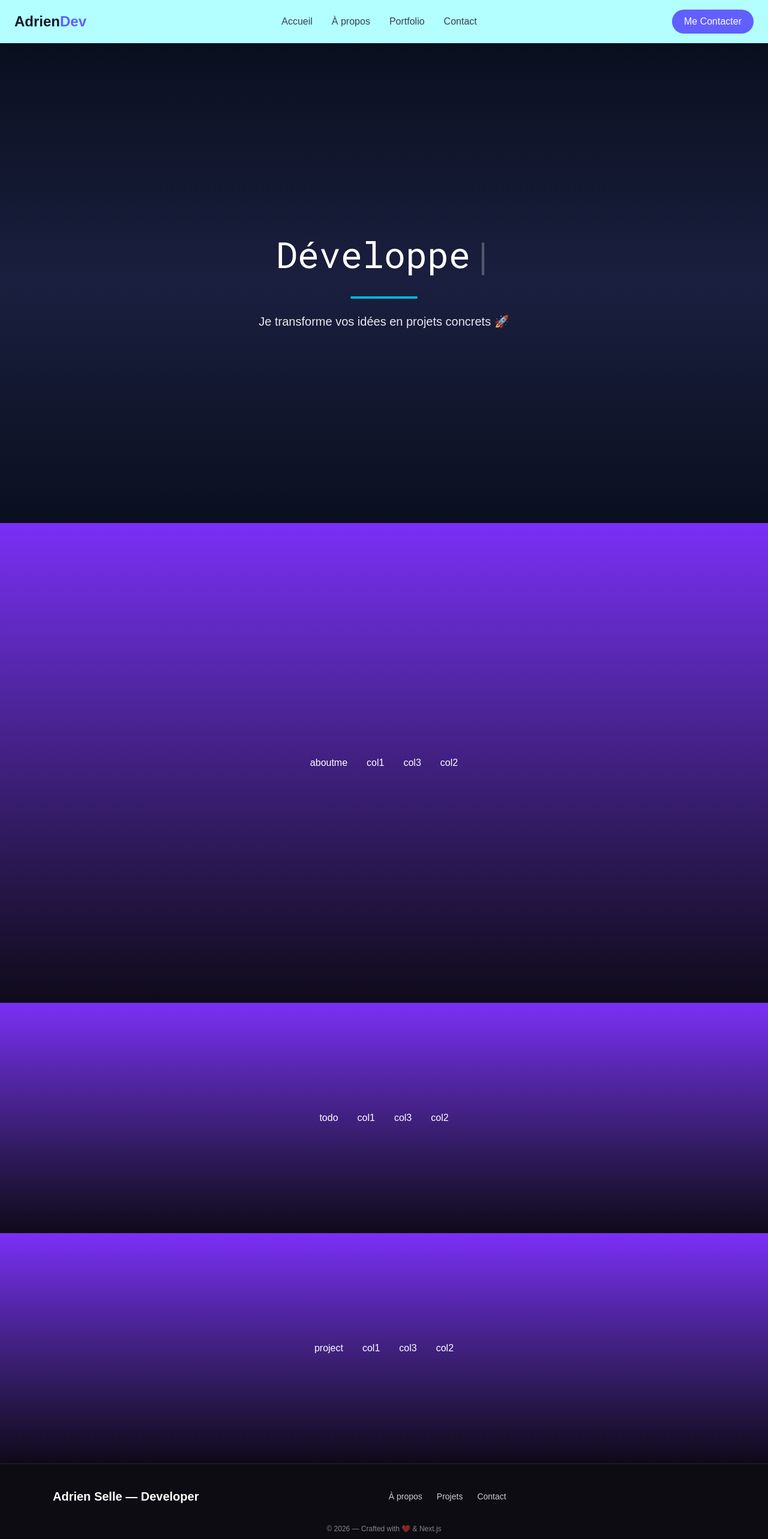
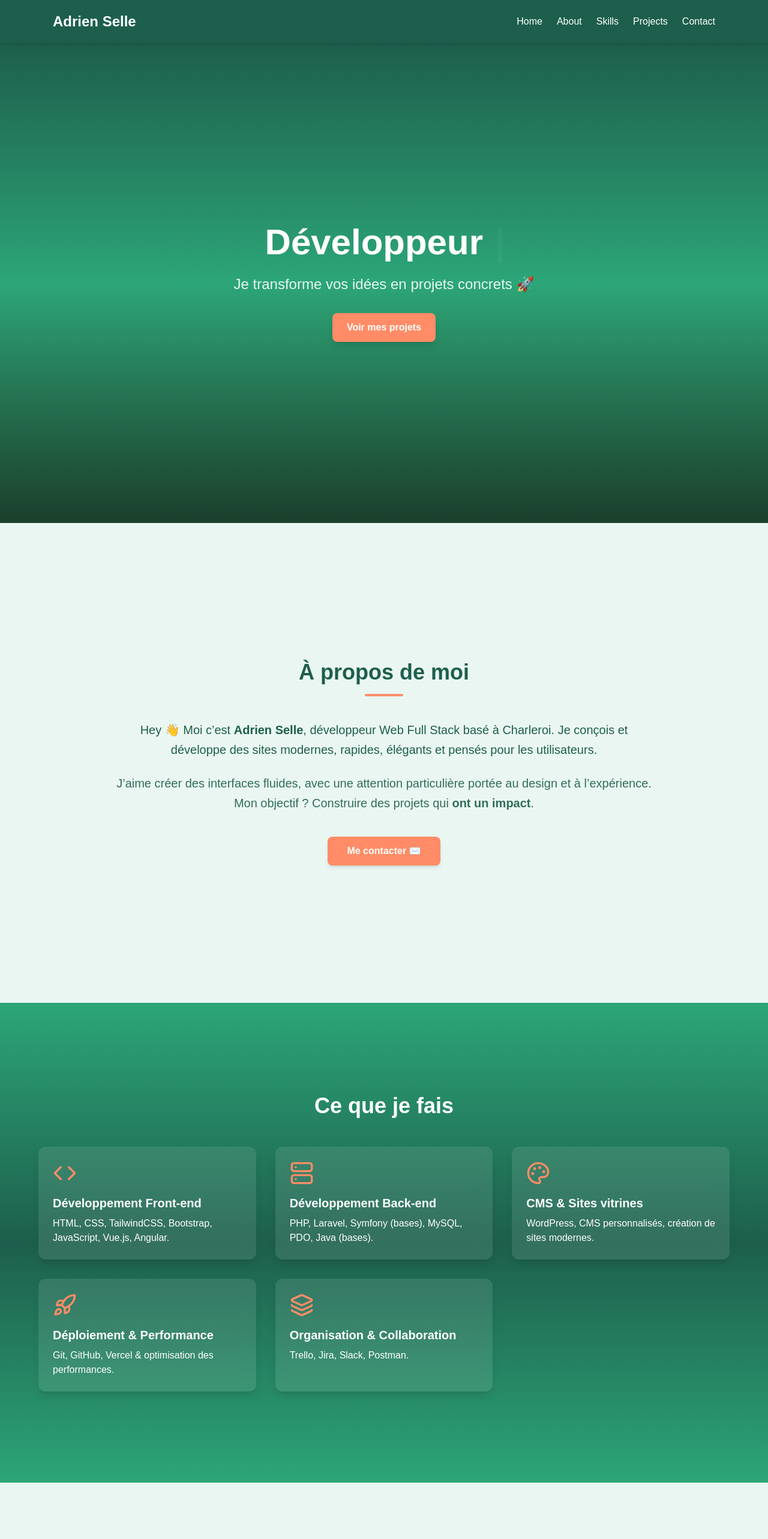
Before and after one commit to BYADRIEN/portfolio_new_2025, a Next.js app: page / in a window 1280 px wide. Shown: the top 2566 px of the page at 60% size. Built offline with nearby package versions, Linux system fonts and the light colour scheme.

Commit message:
06/11/2025

```diff
--- a/app/globals.css
+++ b/app/globals.css
@@ -22,6 +22,5 @@
 body {
   /*background: var(--background);*/
   color: var(--foreground);
-  background-color: aqua;
   font-family: Arial, Helvetica, sans-serif;
 }
--- a/components/footer/page.tsx
+++ b/components/footer/page.tsx
@@ -1,36 +1,71 @@
+'use client';
+import Link from 'next/link';
+
 export default function Footer() {
   return (
-    <footer className="w-full bg-[#0C0C12] text-white py-10 border-t border-white/10">
-      <div className="max-w-6xl mx-auto px-6 flex flex-col md:flex-row items-center justify-between gap-6">
+    <footer className="bg-[#1d5f4c] text-white py-16 shadow-md">
+      <div className="max-w-6xl mx-auto px-6 flex flex-col md:flex-row justify-between items-center gap-6">
+        {/* Logo / Nom */}
+        <div className="text-3xl font-bold">
+          Adrien Selle
+        </div>
 
-        {/* Logo ou nom */}
-        <h3 className="text-xl font-semibold">Adrien Selle — Developer</h3>
-
-        {/* Liens */}
-        <nav className="flex gap-6 text-sm opacity-80">
-          <a href="#about" className="hover:text-purple-400 transition">À propos</a>
-          <a href="#projects" className="hover:text-purple-400 transition">Projets</a>
-          <a href="#contact" className="hover:text-purple-400 transition">Contact</a>
+        {/* Liens de navigation */}
+        <nav>
+          <ul className="flex gap-6 text-white font-medium flex-wrap justify-center md:justify-start">
+            <li>
+              <Link href="#home" className="hover:text-[#ff8c66] transition">
+                Home
+              </Link>
+            </li>
+            <li>
+              <Link href="#about" className="hover:text-[#ff8c66] transition">
+                About
+              </Link>
+            </li>
+            <li>
+              <Link href="#skills" className="hover:text-[#ff8c66] transition">
+                Skills
+              </Link>
+            </li>
+            <li>
+              <Link href="#projects" className="hover:text-[#ff8c66] transition">
+                Projects
+              </Link>
+            </li>
+            <li>
+              <Link href="#contact" className="hover:text-[#ff8c66] transition">
+                Contact
+              </Link>
+            </li>
+          </ul>
         </nav>
 
-        {/* Réseaux */}
-        <div className="flex gap-4 text-xl">
-          <a href="https://github.com/BYADRIEN" target="_blank" className="hover:text-purple-400 transition">
-            <i className="ri-github-fill"></i>
+        {/* Réseaux sociaux */}
+        <div className="flex gap-4 justify-center md:justify-end mt-4 md:mt-0">
+          <a
+            href="https://github.com/BYADRIEN"
+            target="_blank"
+            rel="noopener noreferrer"
+            className="hover:text-[#ff8c66] transition"
+          >
+            GitHub
           </a>
-          <a href="https://www.linkedin.com" target="_blank" className="hover:text-purple-400 transition">
-            <i className="ri-linkedin-box-fill"></i>
-          </a>
-          <a href="mailto:selleadrien@gmail.com" className="hover:text-purple-400 transition">
-            <i className="ri-mail-line"></i>
+          <a
+            href="https://www.linkedin.com/in/adrien-selle/"
+            target="_blank"
+            rel="noopener noreferrer"
+            className="hover:text-[#ff8c66] transition"
+          >
+            LinkedIn
           </a>
         </div>
       </div>
 
-      {/* Bas du footer */}
-      <p className="mt-8 text-center text-xs opacity-50">
-        © {new Date().getFullYear()} — Crafted with ❤️ & Next.js
-      </p>
+      {/* Copyright */}
+      <div className="text-sm opacity-70 text-center mt-6">
+        © {new Date().getFullYear()} Adrien Selle. All rights reserved.
+      </div>
     </footer>
   );
 }
--- a/components/header/page.tsx
+++ b/components/header/page.tsx
@@ -1,27 +1,46 @@
-export default function header()
-{
-    return(
+'use client';
+import Link from 'next/link';
 
-<nav className="w-full bg-white/70 backdrop-blur-md shadow-md sticky top-0 z-50">
-      <div className="max-w-7xl mx-auto flex items-center justify-between px-6 py-4">
-        {/* Logo */}
-        <h1 className="text-2xl font-bold text-gray-900 hover:text-indigo-500 transition">
-          Adrien<span className="text-indigo-500">Dev</span>
-        </h1>
-
-        {/* Liens */}
-        <div className="hidden md:flex gap-8 text-gray-700 font-medium">
-          <a href="#home" className="hover:text-indigo-500 transition">Accueil</a>
-          <a href="#about" className="hover:text-indigo-500 transition">À propos</a>
-          <a href="#portfolio" className="hover:text-indigo-500 transition">Portfolio</a>
-          <a href="#contact" className="hover:text-indigo-500 transition">Contact</a>
+export default function Navbar() {
+  return (
+    <header className="bg-[#1d5f4c] py-5 shadow-md sticky top-0 z-50">
+      <div className="max-w-6xl mx-auto px-6 flex justify-between items-center">
+        {/* Logo / Nom */}
+        <div className="text-2xl font-bold text-white">
+          Adrien Selle
         </div>
 
-        {/* Bouton */}
-        <button className="bg-indigo-500 text-white px-5 py-2 rounded-full hover:bg-indigo-600 transition">
-          Me Contacter
-        </button>
+        {/* Liens de navigation */}
+        <nav>
+          <ul className="flex gap-6 text-white font-medium">
+            <li>
+              <Link href="#home" className="hover:text-[#ff8c66] transition">
+                Home
+              </Link>
+            </li>
+            <li>
+              <Link href="#about" className="hover:text-[#ff8c66] transition">
+                About
+              </Link>
+            </li>
+            <li>
+              <Link href="#skills" className="hover:text-[#ff8c66] transition">
+                Skills
+              </Link>
+            </li>
+            <li>
+              <Link href="#projects" className="hover:text-[#ff8c66] transition">
+                Projects
+              </Link>
+            </li>
+            <li>
+              <Link href="#contact" className="hover:text-[#ff8c66] transition">
+                Contact
+              </Link>
+            </li>
+          </ul>
+        </nav>
       </div>
-    </nav>
-    )
+    </header>
+  );
 }
--- a/components/sections/aboutme.tsx
+++ b/components/sections/aboutme.tsx
@@ -1,10 +1,32 @@
-export default function Aboutme() {
+'use client';
+
+export default function About() {
   return (
-    <div className="min-h-screen flex gap-8 items-center justify-center bg-gradient-to-b from-[#7b2ff7] to-[#0f0a1a] text-white text-center p-4 sm:p-8">
-      <h1>aboutme</h1>
-      <div>col1</div>
-      <h1>col3</h1>
-      <div>col2</div>
-    </div>
+    <section
+      id="about"
+      className="min-h-screen flex flex-col items-center justify-center px-6 py-20 bg-[#eaf6f1] text-[#1d5f4c]"
+    >
+      <h2 className="text-4xl font-bold mb-4">À propos de moi</h2>
+      <span className="w-16 h-1 bg-[#ff8c66] rounded-full mb-10"></span>
+
+      <div className="max-w-4xl text-center space-y-6">
+        <p className="text-lg sm:text-xl leading-relaxed">
+          Hey 👋 Moi c’est <strong>Adrien Selle</strong>, développeur Web Full Stack basé à Charleroi.
+          Je conçois et développe des sites modernes, rapides, élégants et pensés pour les utilisateurs.
+        </p>
+
+        <p className="text-lg sm:text-xl leading-relaxed opacity-90">
+          J’aime créer des interfaces fluides, avec une attention particulière portée au design et à l’expérience.
+          Mon objectif ? Construire des projets qui <strong>ont un impact</strong>.
+        </p>
+      </div>
+
+      <a
+        href="#contact"
+        className="mt-10 px-8 py-3 bg-[#ff8c66] text-white font-semibold rounded-lg hover:opacity-90 transition shadow-md hover:shadow-lg"
+      >
+        Me contacter ✉️
+      </a>
+    </section>
   );
 }
--- a/components/sections/project.tsx
+++ b/components/sections/project.tsx
@@ -1,11 +1,49 @@
-export default function Todo()
-{
-    return(
-      <div className="h-96 flex gap-8 items-center justify-center bg-gradient-to-b from-[#7b2ff7] to-[#0f0a1a] text-white text-center p-8">
-        <h1>project</h1>
-      <div>col1</div>
-      <h1>col3</h1>
-      <div>col2</div>
-    </div>
-    )
+'use client';
+
+import { FaGithub } from 'react-icons/fa';
+
+export default function Projects() {
+  return (
+    <section
+      id="projects"
+      className="min-h-screen flex flex-col items-center justify-center px-6 py-20 bg-[#eaf6f1] text-[#1d5f4c]"
+    >
+      <h2 className="text-4xl font-bold mb-12">Mes projets</h2>
+
+      <div className="grid grid-cols-1 sm:grid-cols-1 md:grid-cols-1 gap-8 max-w-4xl w-full">
+        {/* Projet TFE */}
+        <div className="bg-white/10 p-6 rounded-xl shadow-lg hover:scale-105 transition-transform flex flex-col md:flex-row items-center md:items-start gap-6">
+
+          {/* Image du projet */}
+          <div className="w-full md:w-1/3">
+            <img
+              src="/images/laboh-teas.png" // mets ici le chemin vers ton image
+              alt="Laboh des Thés"
+              className="rounded-lg shadow-md object-cover w-full h-48 md:h-full"
+            />
+          </div>
+
+          {/* Description et lien GitHub */}
+          <div className="flex-1 flex flex-col justify-between">
+            <div>
+              <h3 className="text-2xl font-semibold mb-3">Laboh des Thés</h3>
+              <p className="mb-4">
+                Site de vente de thés développé dans le cadre de mon TFE avec Laravel et MySQL.
+              </p>
+            </div>
+            <div className="flex items-center justify-start gap-4 mt-4">
+              <a
+                href="https://github.com/BYADRIEN/Labo-th-s"
+                target="_blank"
+                rel="noopener noreferrer"
+                className="flex items-center gap-2 text-[#1d5f4c] hover:text-[#2ca678] font-semibold"
+              >
+                <FaGithub className="text-xl" /> Voir le code
+              </a>
+            </div>
+          </div>
+        </div>
+      </div>
+    </section>
+  );
 }
--- a/components/sections/sliderhero.tsx
+++ b/components/sections/sliderhero.tsx
@@ -1,23 +1,20 @@
 'use client';
 import { Typewriter } from 'react-simple-typewriter';
-import { Roboto_Mono } from 'next/font/google';
 
-// Import Google Font
-const robotoMono = Roboto_Mono({ subsets: ['latin'], weight: '400' });
-
-export default function SliderHero() {
+export default function Hero() {
   return (
-    <div className="min-h-screen flex flex-col items-center justify-center bg-gradient-to-b from-[#0a0f1f] via-[#1a1f3f] to-[#0a0f1f] text-white text-center p-4 sm:p-8">
-
-      {/* Hero Title */}
-      <h1 className={`${robotoMono.className} text-4xl sm:text-5xl md:text-6xl font-bold mb-6`}>
+    <section
+      id="home"
+      className="min-h-screen flex flex-col items-center justify-center text-center px-6 bg-gradient-to-b from-[#1d5f4c] via-[#2ca678] to-[#1a3f2c] text-white"
+    >
+      <h1 className="text-5xl sm:text-6xl font-bold mb-6">
         <Typewriter
           words={[
             'Hello, je suis Adrien 👋',
             'Développeur Web Full Stack 💻',
             'Passionné par le code et le design ✨'
           ]}
-          loop={true}
+          loop
           cursor
           cursorStyle="|"
           typeSpeed={80}
@@ -25,14 +22,17 @@ export default function SliderHero() {
           delaySpeed={2000}
         />
       </h1>
-
-      {/* Underline / accent animé */}
-      <div className="h-1 w-28 bg-cyan-500 mt-4 animate-pulse rounded-full"></div>
-
-      {/* Subtitle */}
-      <p className="text-base sm:text-lg md:text-xl opacity-90 mt-6 max-w-xl">
+      <p className="text-xl sm:text-2xl max-w-xl opacity-90 mb-8">
         Je transforme vos idées en projets concrets 🚀
       </p>
-    </div>
+      <div className="flex gap-6">
+        <a
+          href="#projects"
+          className="px-6 py-3 bg-[#ff8c66] text-white font-semibold rounded-lg shadow-lg hover:scale-105 transition-transform"
+        >
+          Voir mes projets
+        </a>
+      </div>
+    </section>
   );
 }
--- a/components/sections/todo.tsx
+++ b/components/sections/todo.tsx
@@ -1,11 +1,54 @@
-export default function Todo()
-{
-    return(
-      <div className="h-96 flex gap-8 items-center justify-center bg-gradient-to-b from-[#7b2ff7] to-[#0f0a1a] text-white text-center p-8">
-        <h1>todo</h1>
-      <div>col1</div>
-      <h1>col3</h1>
-      <div>col2</div>
-    </div>
-    )
+'use client';
+
+import { Code, Server, Palette, Rocket, Layers } from "lucide-react";
+
+export default function Skills() {
+  return (
+    <section
+      id="skills"
+      className="min-h-screen flex flex-col items-center justify-center px-6 py-20
+      bg-gradient-to-b from-[#2ca678] via-[#1d5f4c] to-[#2ca678] text-white"
+    >
+      <h2 className="text-4xl font-bold mb-12">Ce que je fais</h2>
+
+      <div className="grid grid-cols-1 sm:grid-cols-2 md:grid-cols-3 gap-8 max-w-6xl w-full">
+
+        {/* Front-end */}
+        <div className="bg-white/10 backdrop-blur-md p-6 rounded-xl shadow-lg hover:bg-white/20 hover:scale-105 transition">
+          <Code className="text-[#ff8c66] w-10 h-10 mb-4" />
+          <h3 className="text-xl font-semibold mb-2">Développement Front-end</h3>
+          <p>HTML, CSS, TailwindCSS, Bootstrap, JavaScript, Vue.js, Angular.</p>
+        </div>
+
+        {/* Back-end */}
+        <div className="bg-white/10 backdrop-blur-md p-6 rounded-xl shadow-lg hover:bg-white/20 hover:scale-105 transition">
+          <Server className="text-[#ff8c66] w-10 h-10 mb-4" />
+          <h3 className="text-xl font-semibold mb-2">Développement Back-end</h3>
+          <p>PHP, Laravel, Symfony (bases), MySQL, PDO, Java (bases).</p>
+        </div>
+
+        {/* CMS */}
+        <div className="bg-white/10 backdrop-blur-md p-6 rounded-xl shadow-lg hover:bg-white/20 hover:scale-105 transition">
+          <Palette className="text-[#ff8c66] w-10 h-10 mb-4" />
+          <h3 className="text-xl font-semibold mb-2">CMS & Sites vitrines</h3>
+          <p>WordPress, CMS personnalisés, création de sites modernes.</p>
+        </div>
+
+        {/* Déploiement */}
+        <div className="bg-white/10 backdrop-blur-md p-6 rounded-xl shadow-lg hover:bg-white/20 hover:scale-105 transition">
+          <Rocket className="text-[#ff8c66] w-10 h-10 mb-4" />
+          <h3 className="text-xl font-semibold mb-2">Déploiement & Performance</h3>
+          <p>Git, GitHub, Vercel & optimisation des performances.</p>
+        </div>
+
+        {/* Organisation */}
+        <div className="bg-white/10 backdrop-blur-md p-6 rounded-xl shadow-lg hover:bg-white/20 hover:scale-105 transition">
+          <Layers className="text-[#ff8c66] w-10 h-10 mb-4" />
+          <h3 className="text-xl font-semibold mb-2">Organisation & Collaboration</h3>
+          <p>Trello, Jira, Slack, Postman.</p>
+        </div>
+
+      </div>
+    </section>
+  );
 }
--- a/package.json
+++ b/package.json
@@ -9,9 +9,11 @@
     "lint": "eslint"
   },
   "dependencies": {
+    "lucide-react": "^0.552.0",
     "next": "16.0.1",
     "react": "19.2.0",
     "react-dom": "19.2.0",
+    "react-icons": "^5.5.0",
     "react-simple-typewriter": "^5.0.1"
   },
   "devDependencies": {
```
Also changed, not shown: 1 other file (tests, documents, lock files or other folders).
